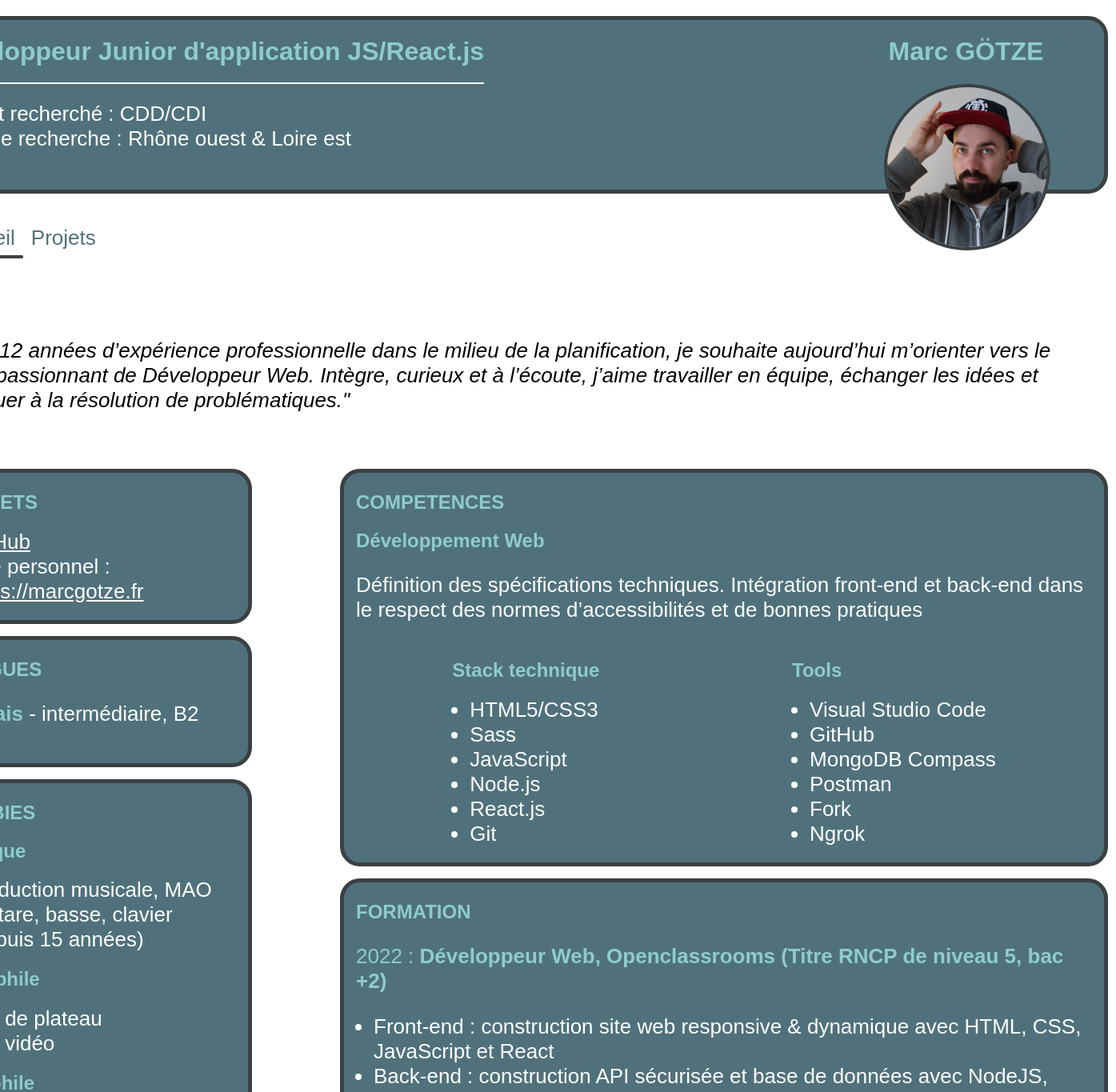
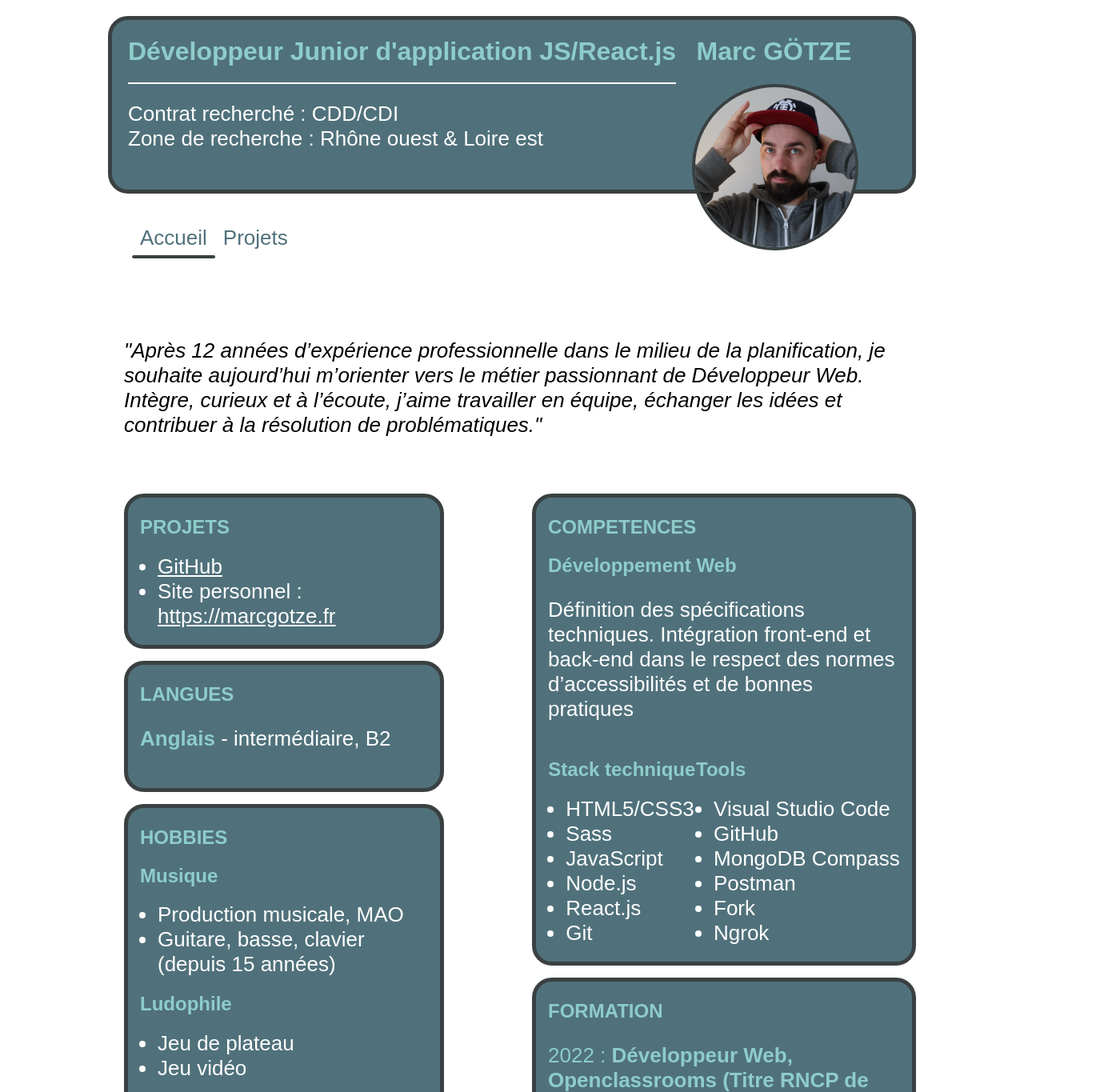
Before and after one commit to MarcGotze/cv, a React (Create React App) app: page / in a window 1280 px wide. Shown: the top 1365 px of the page at 80% size, 1395 px wide, since content can reach past the window. Built offline with nearby package versions, Linux system fonts and the light colour scheme; a web font is replaced by a local one.

Commit message:
Responsive laptop - tablet

```diff
--- a/src/App.js
+++ b/src/App.js
@@ -9,6 +9,7 @@ function App() {
       <Routes>
         <Route path="/" element={<Home />} />
         <Route path="/projects" element={<Projects />} />
+        <Route path="*" element={<Home />} />
       </Routes>
     </BrowserRouter>
   );
--- a/src/components/Card.jsx
+++ b/src/components/Card.jsx
@@ -22,7 +22,7 @@ const Card = ({ project }) => {
         onMouseLeave={handleMouseLeave}
         style={{ position: "relative" }}
       >
-        <img src={project.image} alt="" />
+        <img src={project.image} alt={"Page d'accueil de " + project.name} />
         {showDescription && (
           <div
             style={{
--- a/src/pages/Home.jsx
+++ b/src/pages/Home.jsx
@@ -7,7 +7,7 @@ import Navigation from "../components/Navigation";
 
 const Home = () => {
   return (
-    <div>
+    <div className="wrapper">
       <Header isHomePage={true} />
       <Navigation />
       <section className="intro">
--- a/src/styles/_settings.scss
+++ b/src/styles/_settings.scss
@@ -1,3 +1,5 @@
+@use "../styles/utils/mixin";
+
 //COLORS
 $color-1: #212121;
 $color-2: #3a4042;
--- a/src/styles/components/_asides.scss
+++ b/src/styles/components/_asides.scss
@@ -1,6 +1,14 @@
+@use "../utils/mixin";
+
 .asides {
     padding-left: 20px;
     width: 25rem;
+    @include mixin.laptop {
+        width: 95%;
+        padding-left: 0;
+        margin-left: 20px;
+    }
+
     li {
         margin-left: 22px;
     }
--- a/src/styles/components/_footer.scss
+++ b/src/styles/components/_footer.scss
@@ -1,4 +1,5 @@
 @use "../settings";
+@use "../utils/mixin";
 
 footer {
     position: absolute;
@@ -8,6 +9,9 @@ footer {
     bottom: 0;
     left: 0;
     width: 100%;
+    @include mixin.laptop {
+        margin-bottom: -80px;
+    }
     h2 {
         color: white;
     }
--- a/src/styles/components/_header.scss
+++ b/src/styles/components/_header.scss
@@ -1,4 +1,5 @@
 @use "../settings";
+@use "../utils/mixin";
 
 header {
     display: flex;
@@ -10,6 +11,13 @@ header {
     height: 12rem;
     border-radius: 25px;
     color: white;
+    @include mixin.desktop {
+        width: 60rem;
+    }
+    @include mixin.laptop {
+        width: 88.5%;
+        margin-left: 20px;
+    }
     li {
         font-size: 26px;
         list-style-type: none;
--- a/src/styles/index.scss
+++ b/src/styles/index.scss
@@ -1,4 +1,5 @@
 @use "./settings";
+@use "./utils/mixin";
 @use "./pages/home";
 @use "./pages/projects";
 @use "./components/header";
--- a/src/styles/pages/_home.scss
+++ b/src/styles/pages/_home.scss
@@ -1,9 +1,17 @@
 @use "../settings";
+@use "../utils/mixin";
 
 .intro {
     width: 90rem;
     margin-top: 100px;
     padding-left: 20px;
+    @include mixin.desktop {
+        width: 60rem;
+    }
+    @include mixin.laptop {
+        width: 90%;
+        margin-left: 20px;
+    }
 }
 
 .animated-text {
@@ -16,6 +24,13 @@
     flex-direction: column;
     justify-content: flex-end;
     width: 60rem;
+    @include mixin.desktop {
+        width: 30rem;
+    }
+    @include mixin.laptop {
+        width: 95%;
+        margin-left: 20px;
+    }
     li {
         margin-left: 22px;
         opacity: 0;
@@ -54,6 +69,9 @@
     flex-direction: row-reverse;
     justify-content: space-between;
     padding-top: 70px;
+    @include mixin.laptop {
+        flex-direction: column;
+    }
 }
 
 .block-color {
--- /dev/null
+++ b/src/styles/utils/_mixin.scss
@@ -0,0 +1,23 @@
+@mixin mobile {
+    @media screen and (max-width: 480px){
+        @content;
+    }
+}
+
+@mixin tablet {
+    @media screen and (max-width: 768px){
+        @content;
+    }
+}
+
+@mixin laptop {
+    @media screen and (max-width: 1024px){
+        @content;
+    }
+
+}
+@mixin desktop {
+    @media screen and (min-width: 1025px) and (max-width: 1500px){
+        @content;
+    }
+}
```
